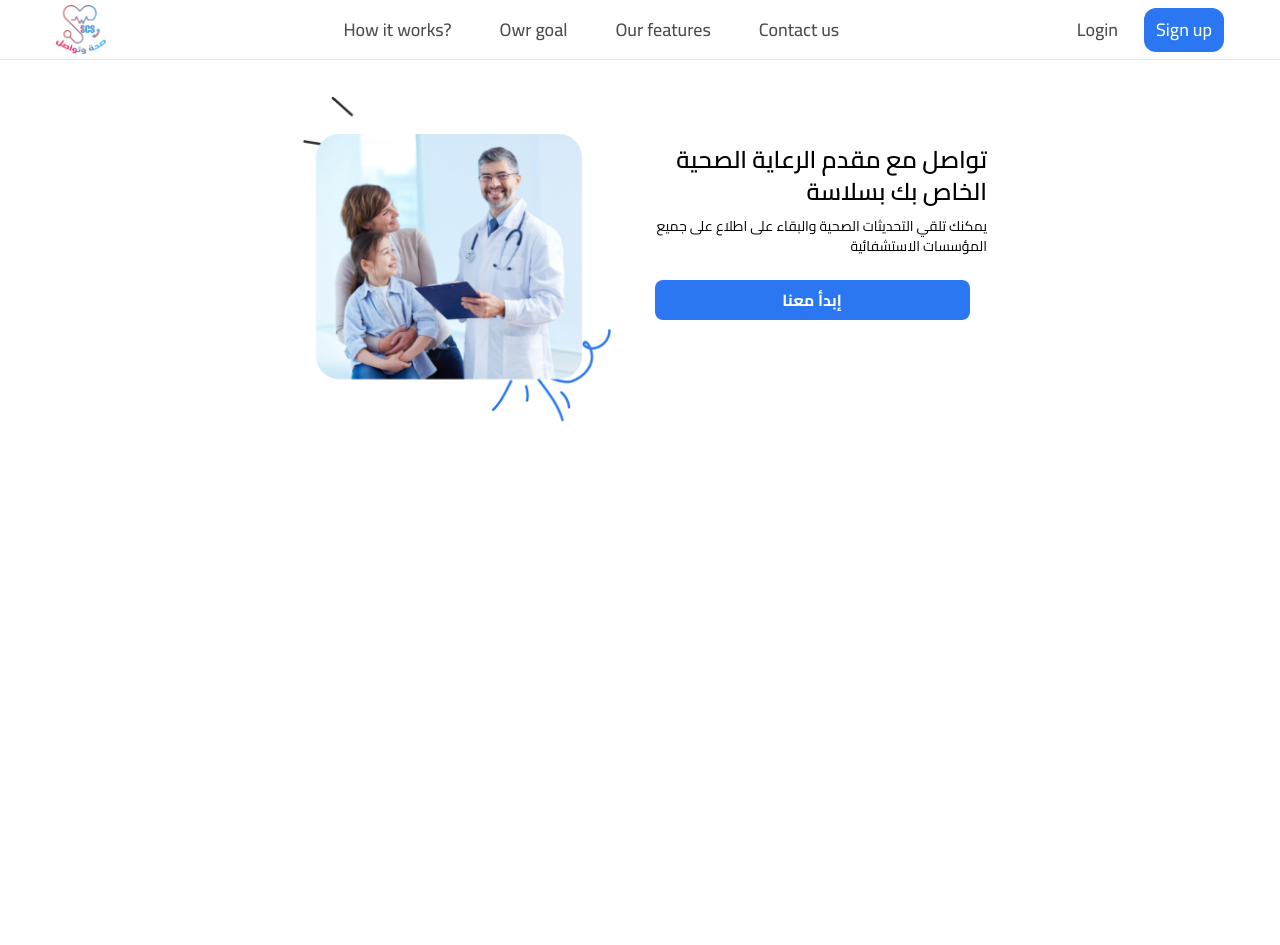
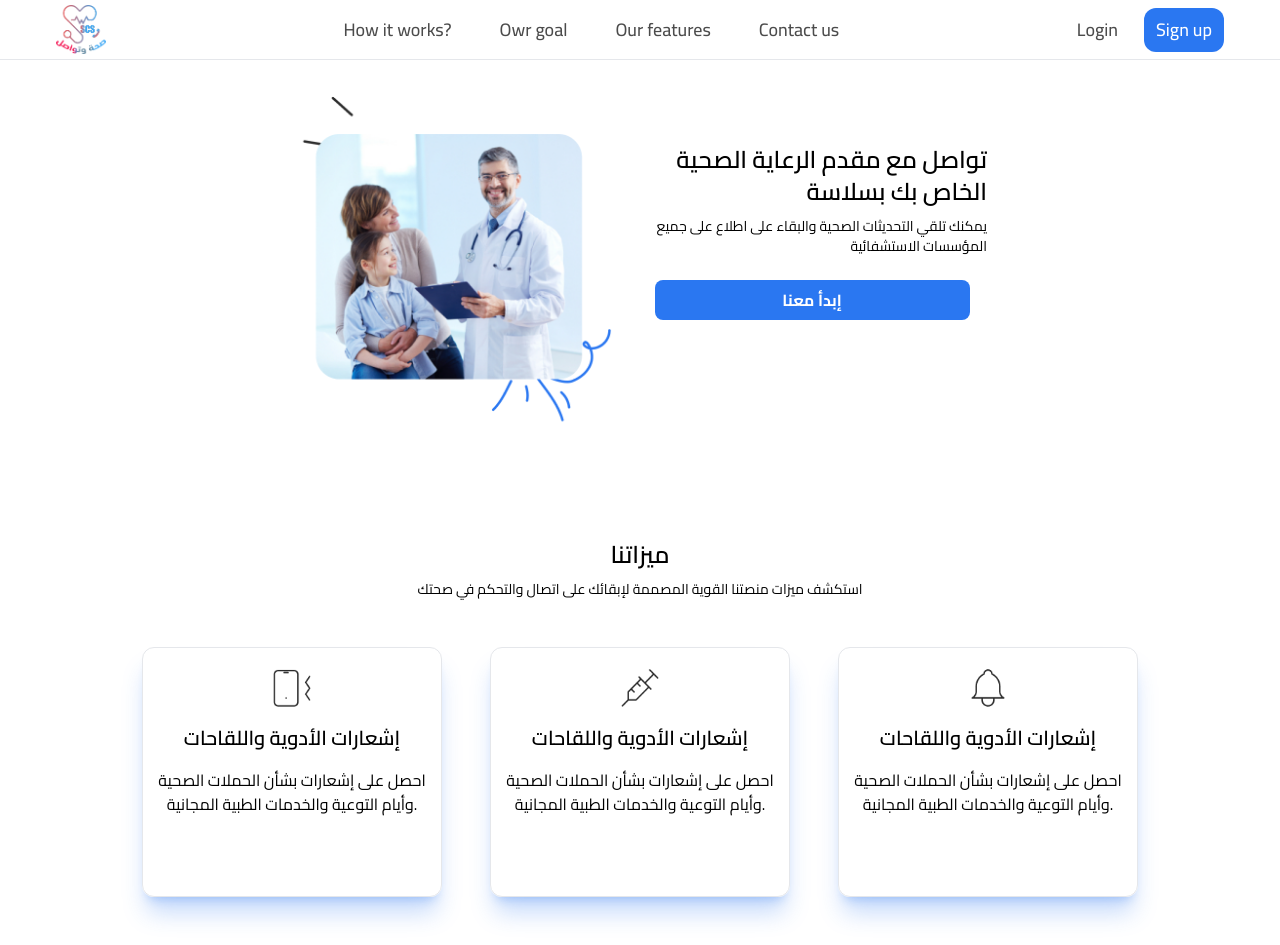
Before and after one commit to imadbenmadi/siha-twasol-front, a React (Vite) app: page /Home in a window 1280 px wide. Before the commit the page ends 800 px from the top, so only its background shows below. Built offline with nearby package versions, Linux system fonts and the light colour scheme; no server answers.

Commit message:
feat: Update Hero component layout and styles

```diff
--- a/src/App.css
+++ b/src/App.css
@@ -50,7 +50,7 @@ textarea {
 .loader {
     width: 20px;
     height: 20px;
-    border: 3px solid #9da0e3;
+    border: 3px solid #2A77F1;
     border-bottom-color: transparent;
     border-radius: 50%;
     display: inline-block;
@@ -83,7 +83,7 @@ textarea {
 }
 
 .custom-overflow::-webkit-scrollbar-thumb {
-    background-color: #9da0e3; /* Change the color as needed */
+    background-color: #2A77F1; /* Change the color as needed */
     border-radius: 999px; /* Makes the thumb round */
     cursor: pointer;
 }
--- a/src/Components/Home/Features.jsx
+++ b/src/Components/Home/Features.jsx
@@ -1,9 +1,78 @@
-import React from 'react'
-
+import React from "react";
+import Feature1_image from "../../../public/Home/Feature1.png";
+import Feature2_image from "../../../public/Home/Feature2.png";
+import Feature3_image from "../../../public/Home/Feature3.png";
 function Features() {
-  return (
-    <div>Features</div>
-  )
+    return (
+        <div className=" ">
+            <div className=" text-center mt-24">
+                <div className=" text-2xl font-semibold">ميزاتنا</div>
+                <div className=" text-sm pt-2">
+                    استكشف ميزات منصتنا القوية المصممة لإبقائك على اتصال والتحكم
+                    في صحتك
+                </div>
+            </div>
+            <div
+                className=" flex items-center md:justify-center gap-12  overflow-x-auto
+            custom-overflow px-12 py-12"
+            >
+                <div className=" w-[300px] h-[250px] shrink-0 border shadow-[#2a77f147] shadow-xl  rounded-xl py-4">
+                    <div>
+                        <img
+                            src={Feature1_image}
+                            className=" mx-auto w-12 pb-3"
+                            alt=""
+                        />
+                    </div>
+                    <div className=" text-center">
+                        <div className=" text-xl font-semibold mb-4">
+                            إشعارات الأدوية واللقاحات
+                        </div>
+                        <div>
+                            احصل على إشعارات بشأن الحملات الصحية وأيام التوعية
+                            والخدمات الطبية المجانية.
+                        </div>
+                    </div>
+                </div>{" "}
+                <div className=" w-[300px] h-[250px] shrink-0 border shadow-[#2a77f147] shadow-xl  rounded-xl py-4">
+                    <div>
+                        <img
+                            src={Feature2_image}
+                            className=" mx-auto w-12 pb-3"
+                            alt=""
+                        />
+                    </div>
+                    <div className=" text-center">
+                        <div className=" text-xl font-semibold mb-4">
+                            إشعارات الأدوية واللقاحات
+                        </div>
+                        <div>
+                            احصل على إشعارات بشأن الحملات الصحية وأيام التوعية
+                            والخدمات الطبية المجانية.
+                        </div>
+                    </div>
+                </div>{" "}
+                <div className=" w-[300px] h-[250px] shrink-0 border shadow-[#2a77f147] shadow-xl  rounded-xl py-4">
+                    <div>
+                        <img
+                            src={Feature3_image}
+                            className=" mx-auto w-12 pb-3"
+                            alt=""
+                        />
+                    </div>
+                    <div className=" text-center">
+                        <div className=" text-xl font-semibold mb-4">
+                            إشعارات الأدوية واللقاحات
+                        </div>
+                        <div>
+                            احصل على إشعارات بشأن الحملات الصحية وأيام التوعية
+                            والخدمات الطبية المجانية.
+                        </div>
+                    </div>
+                </div>{" "}
+            </div>
+        </div>
+    );
 }
 
-export default Features
+export default Features;
--- a/src/Components/Home/Home.jsx
+++ b/src/Components/Home/Home.jsx
@@ -9,15 +9,16 @@ import howWeWorkImage_image from "../../../public/Home/how_we_work_image.png";
 import howWeWork_image from "../../../public/Home/how_we_work.png";
 import instagram_image from "../../../public/Home/instgram.png";
 import linkedin_image from "../../../public/Home/linkedin.png";
-import service1_image from "../../../public/Home/Feature1.png";
-import service2_image from "../../../public/Home/Feature2.png";
-import service3_image from "../../../public/Home/Feature3.png";
+import Feature1_image from "../../../public/Home/Feature1.png";
+import Feature2_image from "../../../public/Home/Feature2.png";
+import Feature3_image from "../../../public/Home/Feature3.png";
 import whatsup_image from "../../../public/Home/whatup.png";
 import Logo from "../../../public/Logo.png";
 import NavBar from "./NavBar/NavBar";
 import React from "react";
 import { useState, useEffect } from "react";
 import Hero from "./Hero";
+import Features from "./Features";
 function Home() {
     const [loading, setLoading] = useState(true);
 
@@ -36,9 +37,9 @@ function Home() {
                     howWeWork_image,
                     instagram_image,
                     linkedin_image,
-                    service1_image,
-                    service2_image,
-                    service3_image,
+                    Feature1_image,
+                    Feature2_image,
+                    Feature3_image,
                     whatsup_image,
                 ];
                 images.forEach((imageSrc) => {
@@ -75,6 +76,7 @@ function Home() {
             <NavBar />
             <div className=" mt-[60px]">
                 <Hero />
+                <Features />
             </div>
         </div>
     );
```
